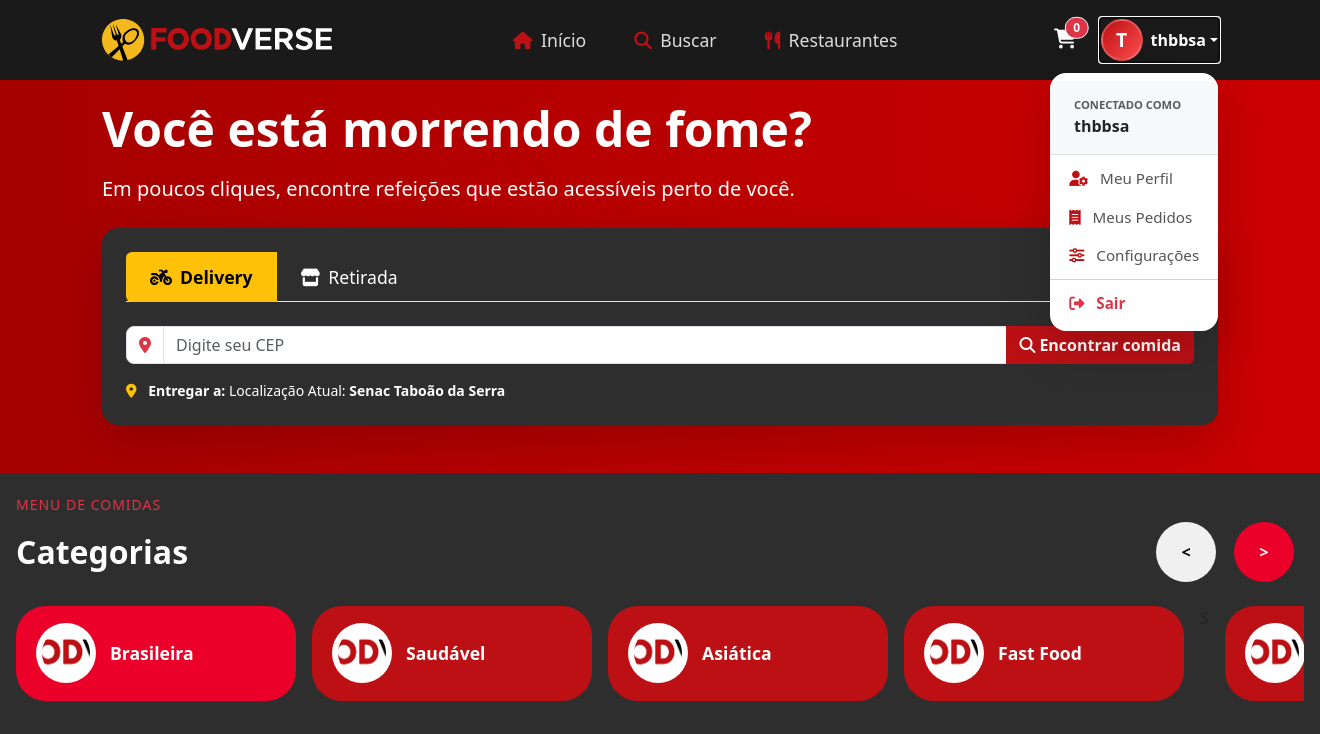
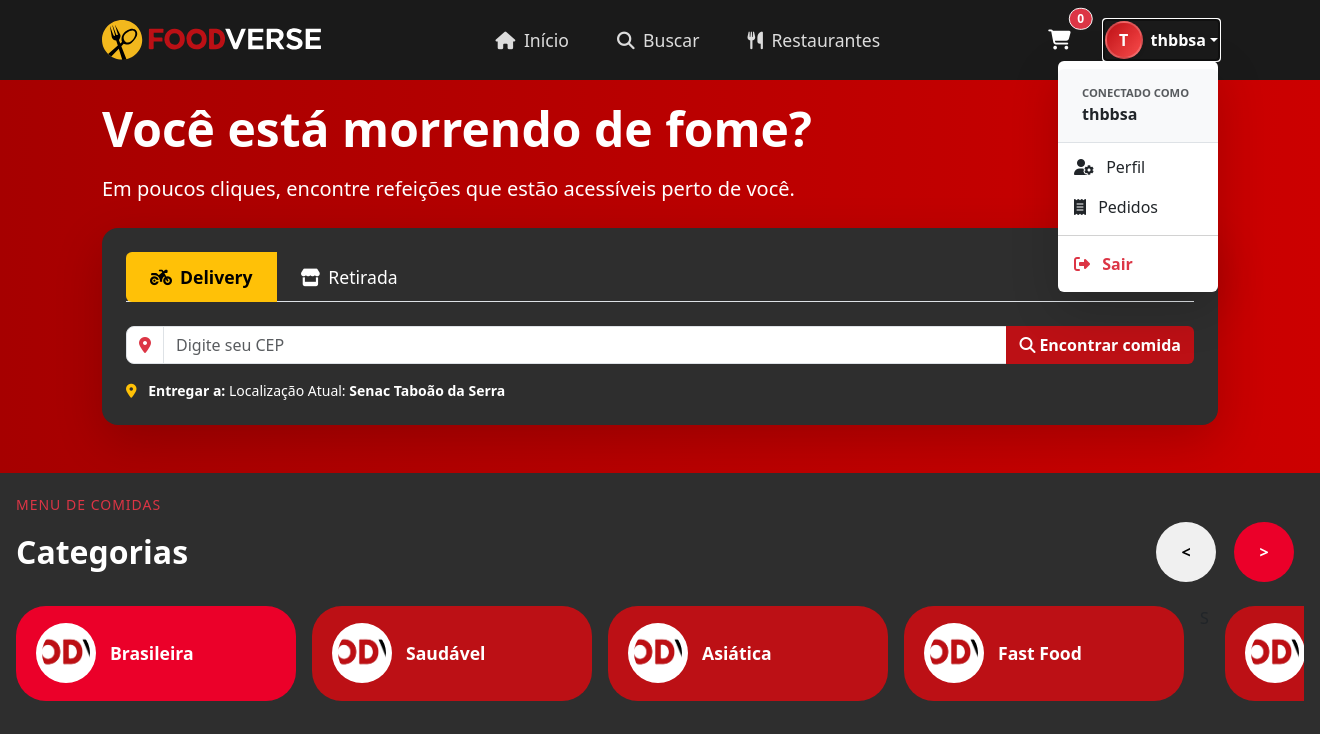
Before and after one commit to Jhowsiel/FoodVerse, a Django app: page / in a window 1320 px wide, after a click that opens the changed part; the page is wider, and only the part inside the window is pictured. Shown: the top 734 px of that part. Run offline with Django 5.2, Linux system fonts and the light colour scheme; a user stored in the database is signed in.

Commit message:
AJUSTE head

```diff
--- a/Web/projeto/foodverse/static/css/estilo.css
+++ b/Web/projeto/foodverse/static/css/estilo.css
@@ -80,138 +80,137 @@ main {
   scroll-behavior: smooth;
 }
 
-/* --- Header Profissional & UI System --- */
-
+/* --- Header Profissional Corrigido --- */
 :root {
     --food-primary: #BC1015;
     --food-primary-hover: #a60000;
-    --food-dark: #303030;
+    --food-dark: #1a1a1a;
     --navbar-height: 80px;
 }
 
-
-body {
-    overflow-x: hidden;
-    padding-top: 0;
-}
-
-/* Navbar Base */
 .custom-navbar {
-    height: var(--navbar-height);
-    background-color: #1a1a1a !important;
+    min-height: var(--navbar-height);
+    background-color: var(--food-dark) !important;
     backdrop-filter: blur(12px);
-    z-index: 1030;
+    z-index: 1050;
+    transition: all 0.3s ease;
 }
 
 .logo-img {
-    height: 42px;
+    height: 40px;
     width: auto;
-    transition: transform 0.3s cubic-bezier(0.175, 0.885, 0.32, 1.275);
 }
 
-.brand-text {
-    font-size: 1.3rem;
-    letter-spacing: 1px;
-}
-
-/* Links de Navegação */
 .nav-link-custom {
     color: rgba(255, 255, 255, 0.85) !important;
     font-weight: 500;
-    position: relative;
     padding: 0.5rem 1rem !important;
-    transition: color 0.3s;
     border-radius: 8px;
+    transition: 0.3s;
 }
 
-.nav-link-custom:hover,
-.nav-link-custom.active {
+.nav-link-custom:hover {
+    background-color: rgba(255, 255, 255, 0.1);
     color: #fff !important;
-    background-color: rgba(255, 255, 255, 0.05);
 }
 
-.nav-link-custom i {
-    color: var(--food-primary);
-    transition: transform 0.3s;
-}
-
-.nav-link-custom:hover i {
-    transform: translateY(-2px);
-}
-
-/* Avatar e Dropdown */
-.user-dropdown-toggle {
-    cursor: pointer;
-    transition: opacity 0.2s;
-    user-select: none;
-}
-
-.user-dropdown-toggle:hover {
-    opacity: 0.9;
-}
-
+/* User Avatar */
 .user-avatar {
-    width: 42px;
-    height: 42px;
+    width: 38px;
+    height: 38px;
     background: linear-gradient(135deg, var(--food-primary), #ff4d4d);
     color: white;
     border-radius: 50%;
     display: flex;
     align-items: center;
     justify-content: center;
-    font-weight: 800;
-    font-size: 1.2rem;
+    font-weight: 700;
     border: 2px solid rgba(255,255,255,0.2);
-    box-shadow: 0 4px 10px rgba(188, 16, 21, 0.3);
+}
+
+/* Ajustes Mobile (Abaixo de 991px) */
+@media (max-width: 991px) {
+    .custom-navbar {
+        height: auto; /* Permite que o menu cresça verticalmente */
+        padding: 0.5rem 0;
+    }
+
+    .navbar-collapse {
+        background-color: #252525;
+        margin-top: 10px;
+        border-radius: 1rem;
+        padding: 1.5rem;
+        box-shadow: 0 10px 30px rgba(0,0,0,0.5);
+        max-height: 80vh; /* Evita que o menu suma para baixo da tela */
+        overflow-y: auto;
+    }
+
+    .nav-item {
+        border-bottom: 1px solid rgba(255,255,255,0.05);
+    }
+
+    .nav-link-custom {
+        padding: 12px 0 !important;
     }
 
     .dropdown-menu {
-    border: none;
-    border-radius: 16px;
-    overflow: hidden;
-    margin-top: 12px !important; /* Espaço entre avatar e menu */
+        background-color: #333;
+        border: 1px solid #444;
+        position: static !important; /* Faz o dropdown empurrar os itens no mobile */
+        float: none;
+        width: 100%;
+        margin-top: 10px !important;
     }
 
     .dropdown-item {
-    font-size: 0.95rem;
-    color: #555;
-    transition: all 0.2s;
-    padding: 0.7rem 1.2rem;
+        color: #eee !important;
     }
 
-.dropdown-item:hover {
-    background-color: #fef2f2; /* Vermelho muito claro */
-    color: var(--food-primary);
-    transform: translateX(5px);
+    .btn-sm-custom {
+        width: 100%;
+        text-align: center;
+        padding: 12px;
+    }
 }
 
-.text-primary-food {
-    color: var(--food-primary) !important;
+
+.btn-header-icon {
+    width: 42px;
+    height: 42px;
+    display: flex;
+    align-items: center;
+    justify-content: center;
+    border-radius: 50%;
+    color: #ffffff !important;
+    text-decoration: none;
+    transition: background-color 0.2s;
+    position: relative;
 }
 
-/* Botões do Header */
-.btn-primary-food {
-    background-color: var(--food-primary) !important;
-    border: none !important;
-    transition: transform 0.2s, box-shadow 0.2s;
+.btn-header-icon:hover {
+    background-color: rgba(255, 255, 255, 0.1);
+    color: #EB0029 !important; /* Fica vermelho ao passar o mouse (opcional) */
 }
 
-.btn-primary-food:hover {
-    background-color: var(--food-primary-hover) !important;
-    transform: translateY(-2px);
-    box-shadow: 0 4px 12px rgba(188, 16, 21, 0.4) !important;
+/* Garante que o ícone tenha tamanho visível */
+.btn-header-icon i {
+    font-size: 1.25rem; /* Aprox 20px */
+    display: block;     /* Garante que o ícone ocupe espaço */
 }
 
-/* Animação Suave */
+/* Animação do Dropdown */
+@media (min-width: 992px) {
     .animate-fade-in {
-    animation: fadeInMenu 0.3s cubic-bezier(0.165, 0.84, 0.44, 1) forwards;
-    transform-origin: top right;
+        animation: fadeInMenu 0.2s ease-out forwards;
+    }
 }
 
 @keyframes fadeInMenu {
-    from { opacity: 0; transform: scale(0.95) translateY(-10px); }
-    to { opacity: 1; transform: scale(1) translateY(0); }
+    from { opacity: 0; transform: translateY(10px); }
+    to { opacity: 1; transform: translateY(0); }
 }
+
+
 
 /* Mobile Adjustments (Correção de erros em telas pequenas) */
 @media (max-width: 991px) {
--- a/Web/projeto/foodverse/templates/pages/pagePrincipal/header.html
+++ b/Web/projeto/foodverse/templates/pages/pagePrincipal/header.html
@@ -2,9 +2,8 @@
 
 <nav class="navbar navbar-expand-lg navbar-dark fixed-top custom-navbar" id="mainNavbar">
   <div class="container">
-
     <a href="{% url 'home' %}" class="navbar-brand d-flex align-items-center">
-      <img src="{% static 'img/logobc.svg' %}" alt="FoodVerse" class="logo-img me-2" onerror="this.style.display='none'">
+      <img src="{% static 'img/logobc.svg' %}" alt="FoodVerse" class="logo-img" onerror="this.style.display='none'">
     </a>
 
     <button class="navbar-toggler border-0 shadow-none" type="button" data-bs-toggle="collapse" data-bs-target="#menuNav" aria-controls="menuNav" aria-expanded="false" aria-label="Alternar navegação">
@@ -12,8 +11,7 @@
     </button>
 
     <div class="collapse navbar-collapse" id="menuNav">
-
-      <ul class="navbar-nav mx-auto mb-2 mb-lg-0 gap-3">
+      <ul class="navbar-nav mx-auto mb-2 mb-lg-0 gap-lg-3">
         <li class="nav-item">
           <a class="nav-link nav-link-custom" href="{% url 'home' %}">
             <i class="fa-solid fa-house me-1"></i> Início
@@ -31,15 +29,15 @@
         </li>
       </ul>
 
-      <div class="d-flex align-items-center gap-3 mt-3 mt-lg-0">
+      <div class="d-flex flex-column flex-lg-row align-items-lg-center gap-3">
+        {% if user.is_authenticated %}
+            <div class="d-flex align-items-center gap-3">
+                <a href="#" class="btn-header-icon text-white text-decoration-none me-2" title="Meu Carrinho">
+                    <i class="fa-solid fa-cart-shopping"></i>
 
-        {% if user.is_authenticated %}
-            <a href="#" class="btn-icon position-relative me-2 text-white" title="Meu Carrinho">
-                <i class="fa-solid fa-cart-shopping fs-5"></i>
                     <span class="position-absolute top-0 start-100 translate-middle badge rounded-pill bg-danger border border-light">
                         0
-                    <span class="visually-hidden">itens no carrinho</span>
-                </span>
+                        <span class="visually-hidden">itens</span>
                 </a>
 
                 <div class="dropdown">
@@ -47,42 +45,31 @@
                         <div class="user-avatar shadow-sm">
                             {{ user.username|slice:":1"|upper|default:"U" }}
                         </div>
-                    <span class="d-none d-lg-block ms-2 fw-semibold text-truncate" style="max-width: 150px;">
+                        <span class="ms-2 fw-semibold text-truncate d-lg-block" style="max-width: 120px;">
                             {{ user.username|default:"Usuário" }}
                         </span>
                     </a>
 
-                <ul class="dropdown-menu dropdown-menu-end shadow-lg animate-fade-in mt-2 border-0" aria-labelledby="dropdownUser1">
+                    <ul class="dropdown-menu dropdown-menu-end shadow-lg animate-fade-in border-0" aria-labelledby="dropdownUser1">
                         <li>
                             <div class="px-4 py-3 bg-light border-bottom rounded-top">
                                 <span class="d-block small text-muted text-uppercase fw-bold" style="font-size: 0.7rem;">Conectado como</span>
-                            <span class="fw-bold text-dark fs-6">{{ user.username }}</span>
-
+                                <span class="fw-bold text-dark d-block text-truncate">{{ user.username }}</span>
                             </div>
                         </li>
-                    <li><a class="dropdown-item py-2 mt-1" href="#"><i class="fa-solid fa-user-gear me-2 text-primary-food"></i> Meu Perfil</a></li>
-                    <li><a class="dropdown-item py-2" href="#"><i class="fa-solid fa-receipt me-2 text-primary-food"></i> Meus Pedidos</a></li>
-                    <li><a class="dropdown-item py-2" href="#"><i class="fa-solid fa-sliders me-2 text-primary-food"></i> Configurações</a></li>
-                    <li><hr class="dropdown-divider my-1"></li>
-                    <li>
-                        <a class="dropdown-item py-2 text-danger fw-bold" href="{% url 'logout' %}">
-                            <i class="fa-solid fa-right-from-bracket me-2"></i> Sair
-                        </a>
-                    </li>
+                        <li><a class="dropdown-item py-2 mt-1" href="#"><i class="fa-solid fa-user-gear me-2 text-primary-food"></i> Perfil</a></li>
+                        <li><a class="dropdown-item py-2" href="#"><i class="fa-solid fa-receipt me-2 text-primary-food"></i> Pedidos</a></li>
+                        <li><hr class="dropdown-divider"></li>
+                        <li><a class="dropdown-item py-2 text-danger fw-bold" href="{% url 'logout' %}"><i class="fa-solid fa-right-from-bracket me-2"></i> Sair</a></li>
                     </ul>
                 </div>
-
+            </div>
         {% else %}
-            <div class="d-flex gap-2 w-100 justify-content-lg-end">
-                <a href="{% url 'cadastro' %}" class="btn btn-outline-light rounded-pill px-4 fw-bold btn-sm-custom">
-                    Criar conta
-                </a>
-                <a href="{% url 'login' %}" class="btn btn-danger rounded-pill px-4 fw-bold shadow-sm btn-sm-custom btn-primary-food">
-                    Entrar
-                </a>
+            <div class="d-flex flex-column flex-lg-row gap-2 w-100">
+                <a href="{% url 'cadastro' %}" class="btn btn-outline-light rounded-pill px-4 fw-bold btn-sm-custom">Criar conta</a>
+                <a href="{% url 'login' %}" class="btn btn-danger rounded-pill px-4 fw-bold shadow-sm btn-sm-custom btn-primary-food">Entrar</a>
             </div>
         {% endif %}
-
       </div>
     </div>
   </div>
```
Also changed, not shown: Web/requirements.txt (added, +9 -0 lines), Web/projeto/db.sqlite3. Lines whose indentation alone changed are shown as unchanged.
